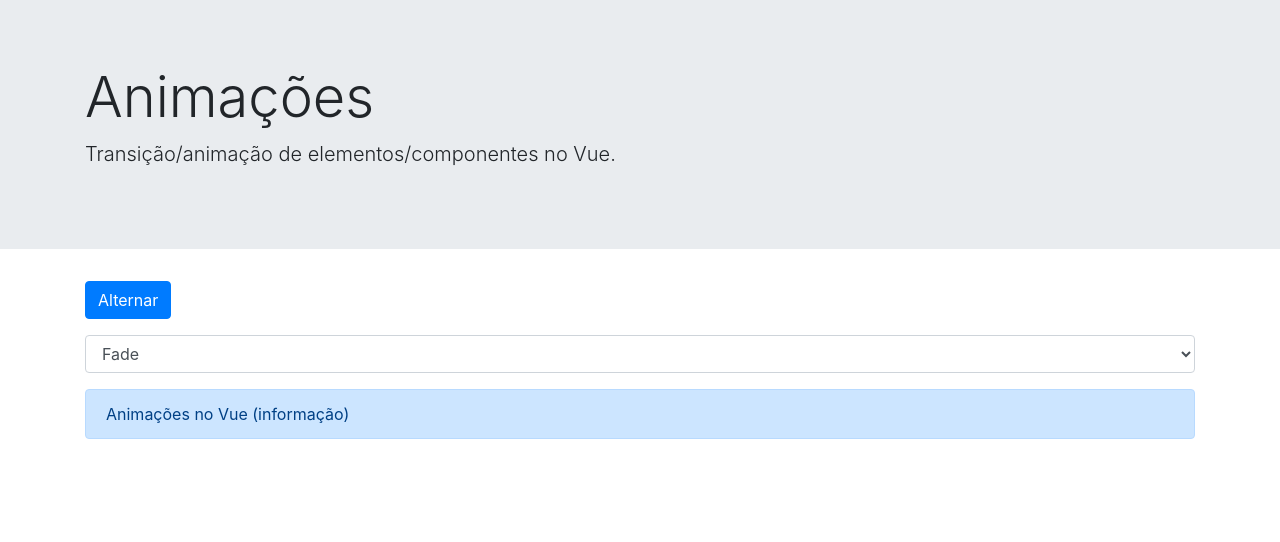
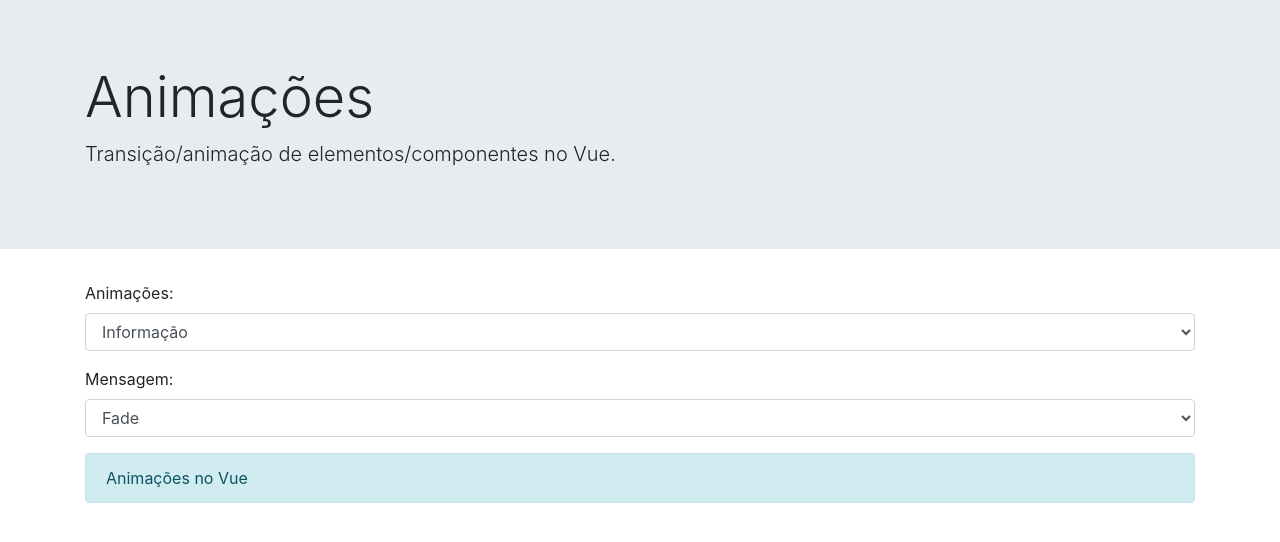
Before and after one commit to lourencofelipe/vue-anmts, a Vue app: page / in a window 1280 px wide. Shown: the top 542 px of the page. Built offline with nearby package versions, Linux system fonts and the light colour scheme.

Commit message:
Adding transition control

```diff
--- a/src/App.vue
+++ b/src/App.vue
@@ -9,9 +9,19 @@
       </div>
 
       <div class="container">
-        <button class="btn btn-primary mb-3" @click="mostrar = !mostrar">Alternar</button>
+        <!-- <button class="btn btn-primary mb-3" @click="mostrar = !mostrar">Alternar</button> -->
 
         <div class="form-group">
+          <label>Animações:</label>
+          <select class="form-control" v-model="alertaAtual">
+            <option value="info">Informação</option>
+            <option value="warning">Alerta</option>
+            <option value="success">Sucesso</option>
+          </select>
+        </div>
+
+        <div class="form-group">
+          <label>Mensagem:</label>
           <select class="form-control" v-model="animacaoSelecionada">
             <option value="fade">Fade</option>
             <option value="zoom">Zoom</option>
@@ -19,12 +29,9 @@
           </select>
         </div>
 
-        <transition :name="animacaoSelecionada">
-          <div class="alert alert-primary" v-if="mostrar" key="informacao">
-            Animações no Vue (informação)
-          </div>
-          <div class="alert alert-success" v-else key="sucesso">
-            Animações no Vue (success)
+        <transition :name="animacaoSelecionada" mode="out-in">
+          <div :class="classeDeAlerta" :key="alertaAtual">
+            Animações no Vue
           </div>
         </transition>
       </div>
@@ -37,7 +44,16 @@ export default {
   data(){
     return {
       mostrar: true,
-      animacaoSelecionada: 'fade'
+      animacaoSelecionada: 'fade',
+      alertaAtual: 'info'
+    }
+  },
+  computed: {
+    classeDeAlerta(){
+      return {
+        alert: true,
+        [`alert-${this.alertaAtual}`] : true
+      }
     }
   }
 }
```
